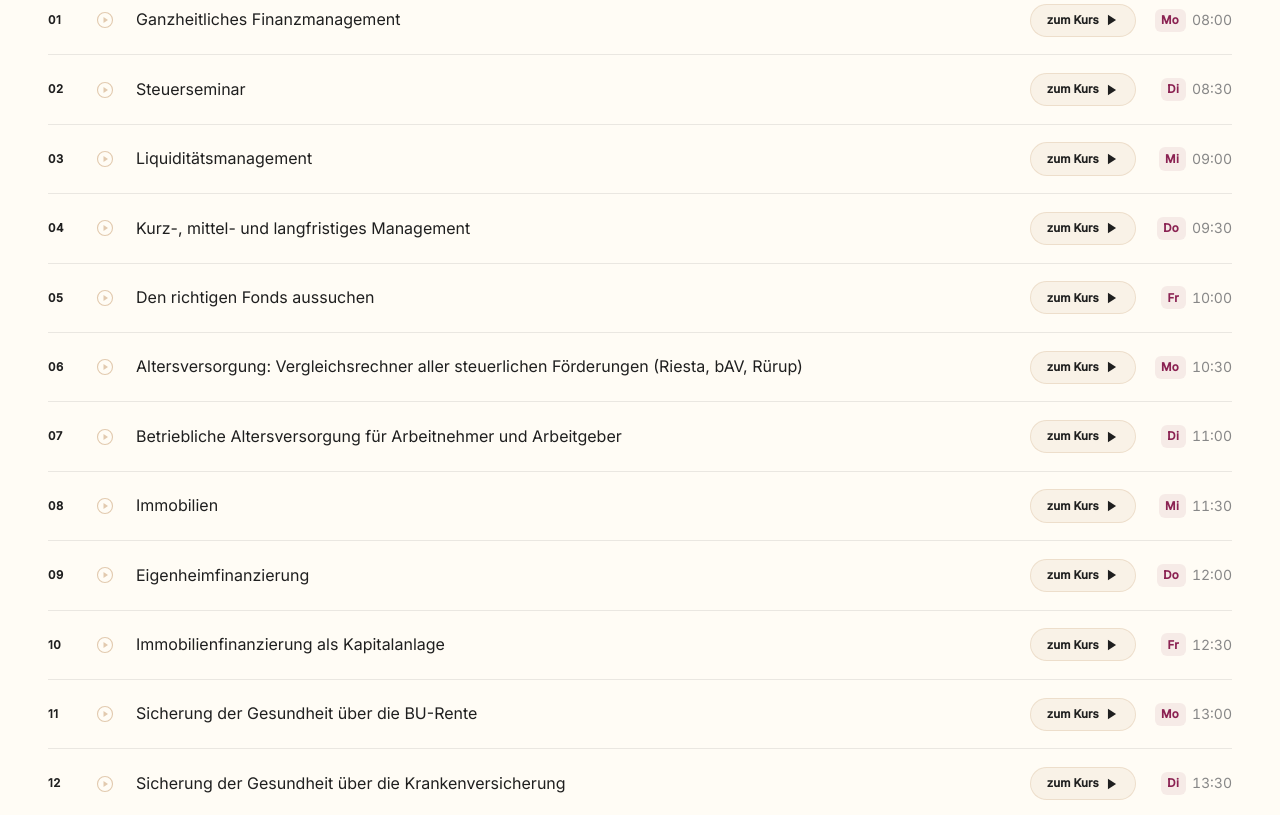
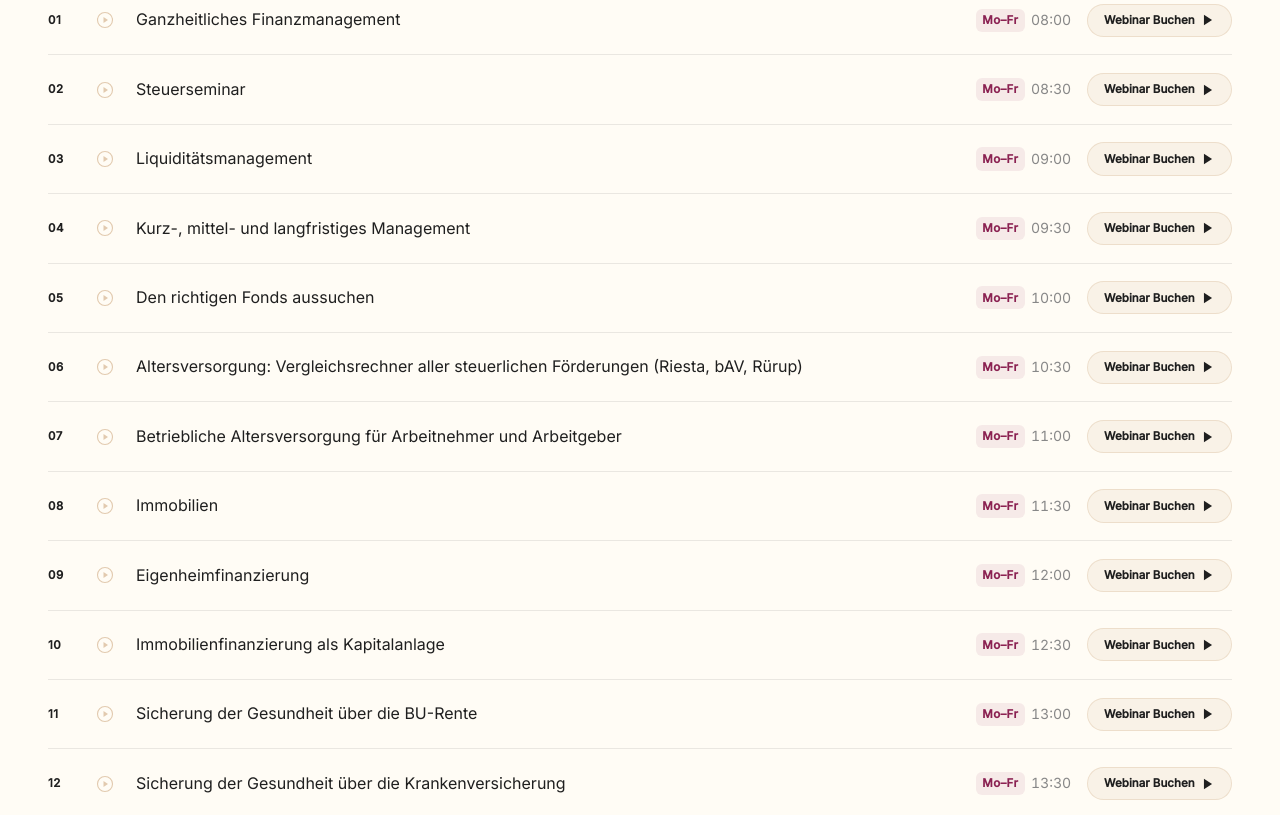
Before and after one commit to bterzi94/inka-koch-2, a plain HTML site: page index.html in a window 1280 px wide. Shown: the part 1345-2160 px from the top of the page. Drawn offline with Linux system fonts and the light colour scheme.

Commit message:
All courses Mo-Fr, btn renamed + moved last

```diff
--- a/assets/css/styles.css
+++ b/assets/css/styles.css
@@ -260,6 +260,8 @@ body.menu-open { overflow: hidden; }
 
 .course-list { list-style: none; margin: 0; padding: 0; }
 .course-item { display: grid; grid-template-columns: 2rem 1.5rem 1fr auto auto; align-items: center; gap: 1rem; padding: 1.1rem 0; border-bottom: 1px solid var(--color-border-light); transition: background var(--ease); }
+.course-item__duration { order: 4; }
+.course-item__btn { order: 5; }
 .course-item:first-child { border-top: 1px solid var(--color-border-light); }
 .course-item:hover { background: rgba(139,34,82,.03); margin: 0 -1rem; padding-left: 1rem; padding-right: 1rem; border-radius: var(--radius-sm); }
 .course-item__num { font-size: var(--text-xs); font-weight: 600; color: var(--color-muted); letter-spacing: .05em; }
--- a/index.html
+++ b/index.html
@@ -132,96 +132,96 @@
           <span class="course-item__num">01</span>
           <span class="course-item__icon"><svg width="18" height="18" viewBox="0 0 24 24" fill="none" stroke="currentColor" stroke-width="1.5" stroke-linecap="round" stroke-linejoin="round"><circle cx="12" cy="12" r="10"/><polygon points="10 8 16 12 10 16 10 8" fill="currentColor" stroke="none"/></svg></span>
           <span class="course-item__title">Ganzheitliches Finanzmanagement</span>
-          <a href="#" class="course-item__btn">zum Kurs <svg width="14" height="14" viewBox="0 0 24 24" fill="currentColor" stroke="none"><polygon points="5 3 19 12 5 21 5 3"/></svg></a>
-          <span class="course-item__duration"><span class="course-item__day">Mo</span> 08:00</span>
+          <a href="#" class="course-item__btn">Webinar Buchen <svg width="14" height="14" viewBox="0 0 24 24" fill="currentColor" stroke="none"><polygon points="5 3 19 12 5 21 5 3"/></svg></a>
+          <span class="course-item__duration"><span class="course-item__day">Mo–Fr</span> 08:00</span>
         </li>
 
         <li class="course-item">
           <span class="course-item__num">02</span>
           <span class="course-item__icon"><svg width="18" height="18" viewBox="0 0 24 24" fill="none" stroke="currentColor" stroke-width="1.5" stroke-linecap="round" stroke-linejoin="round"><circle cx="12" cy="12" r="10"/><polygon points="10 8 16 12 10 16 10 8" fill="currentColor" stroke="none"/></svg></span>
           <span class="course-item__title">Steuerseminar</span>
-          <a href="#" class="course-item__btn">zum Kurs <svg width="14" height="14" viewBox="0 0 24 24" fill="currentColor" stroke="none"><polygon points="5 3 19 12 5 21 5 3"/></svg></a>
-          <span class="course-item__duration"><span class="course-item__day">Di</span> 08:30</span>
+          <a href="#" class="course-item__btn">Webinar Buchen <svg width="14" height="14" viewBox="0 0 24 24" fill="currentColor" stroke="none"><polygon points="5 3 19 12 5 21 5 3"/></svg></a>
+          <span class="course-item__duration"><span class="course-item__day">Mo–Fr</span> 08:30</span>
         </li>
 
         <li class="course-item">
           <span class="course-item__num">03</span>
           <span class="course-item__icon"><svg width="18" height="18" viewBox="0 0 24 24" fill="none" stroke="currentColor" stroke-width="1.5" stroke-linecap="round" stroke-linejoin="round"><circle cx="12" cy="12" r="10"/><polygon points="10 8 16 12 10 16 10 8" fill="currentColor" stroke="none"/></svg></span>
           <span class="course-item__title">Liquiditätsmanagement</span>
-          <a href="#" class="course-item__btn">zum Kurs <svg width="14" height="14" viewBox="0 0 24 24" fill="currentColor" stroke="none"><polygon points="5 3 19 12 5 21 5 3"/></svg></a>
-          <span class="course-item__duration"><span class="course-item__day">Mi</span> 09:00</span>
+          <a href="#" class="course-item__btn">Webinar Buchen <svg width="14" height="14" viewBox="0 0 24 24" fill="currentColor" stroke="none"><polygon points="5 3 19 12 5 21 5 3"/></svg></a>
+          <span class="course-item__duration"><span class="course-item__day">Mo–Fr</span> 09:00</span>
         </li>
 
         <li class="course-item">
           <span class="course-item__num">04</span>
           <span class="course-item__icon"><svg width="18" height="18" viewBox="0 0 24 24" fill="none" stroke="currentColor" stroke-width="1.5" stroke-linecap="round" stroke-linejoin="round"><circle cx="12" cy="12" r="10"/><polygon points="10 8 16 12 10 16 10 8" fill="currentColor" stroke="none"/></svg></span>
           <span class="course-item__title">Kurz-, mittel- und langfristiges Management</span>
-          <a href="#" class="course-item__btn">zum Kurs <svg width="14" height="14" viewBox="0 0 24 24" fill="currentColor" stroke="none"><polygon points="5 3 19 12 5 21 5 3"/></svg></a>
-          <span class="course-item__duration"><span class="course-item__day">Do</span> 09:30</span>
+          <a href="#" class="course-item__btn">Webinar Buchen <svg width="14" height="14" viewBox="0 0 24 24" fill="currentColor" stroke="none"><polygon points="5 3 19 12 5 21 5 3"/></svg></a>
+          <span class="course-item__duration"><span class="course-item__day">Mo–Fr</span> 09:30</span>
         </li>
 
         <li class="course-item">
           <span class="course-item__num">05</span>
           <span class="course-item__icon"><svg width="18" height="18" viewBox="0 0 24 24" fill="none" stroke="currentColor" stroke-width="1.5" stroke-linecap="round" stroke-linejoin="round"><circle cx="12" cy="12" r="10"/><polygon points="10 8 16 12 10 16 10 8" fill="currentColor" stroke="none"/></svg></span>
           <span class="course-item__title">Den richtigen Fonds aussuchen</span>
-          <a href="#" class="course-item__btn">zum Kurs <svg width="14" height="14" viewBox="0 0 24 24" fill="currentColor" stroke="none"><polygon points="5 3 19 12 5 21 5 3"/></svg></a>
-          <span class="course-item__duration"><span class="course-item__day">Fr</span> 10:00</span>
+          <a href="#" class="course-item__btn">Webinar Buchen <svg width="14" height="14" viewBox="0 0 24 24" fill="currentColor" stroke="none"><polygon points="5 3 19 12 5 21 5 3"/></svg></a>
+          <span class="course-item__duration"><span class="course-item__day">Mo–Fr</span> 10:00</span>
         </li>
 
         <li class="course-item">
           <span class="course-item__num">06</span>
           <span class="course-item__icon"><svg width="18" height="18" viewBox="0 0 24 24" fill="none" stroke="currentColor" stroke-width="1.5" stroke-linecap="round" stroke-linejoin="round"><circle cx="12" cy="12" r="10"/><polygon points="10 8 16 12 10 16 10 8" fill="currentColor" stroke="none"/></svg></span>
           <span class="course-item__title">Altersversorgung: Vergleichsrechner aller steuerlichen Förderungen (Riesta, bAV, Rürup)</span>
-          <a href="#" class="course-item__btn">zum Kurs <svg width="14" height="14" viewBox="0 0 24 24" fill="currentColor" stroke="none"><polygon points="5 3 19 12 5 21 5 3"/></svg></a>
-          <span class="course-item__duration"><span class="course-item__day">Mo</span> 10:30</span>
+          <a href="#" class="course-item__btn">Webinar Buchen <svg width="14" height="14" viewBox="0 0 24 24" fill="currentColor" stroke="none"><polygon points="5 3 19 12 5 21 5 3"/></svg></a>
+          <span class="course-item__duration"><span class="course-item__day">Mo–Fr</span> 10:30</span>
         </li>
 
         <li class="course-item">
           <span class="course-item__num">07</span>
           <span class="course-item__icon"><svg width="18" height="18" viewBox="0 0 24 24" fill="none" stroke="currentColor" stroke-width="1.5" stroke-linecap="round" stroke-linejoin="round"><circle cx="12" cy="12" r="10"/><polygon points="10 8 16 12 10 16 10 8" fill="currentColor" stroke="none"/></svg></span>
           <span class="course-item__title">Betriebliche Altersversorgung für Arbeitnehmer und Arbeitgeber</span>
-          <a href="#" class="course-item__btn">zum Kurs <svg width="14" height="14" viewBox="0 0 24 24" fill="currentColor" stroke="none"><polygon points="5 3 19 12 5 21 5 3"/></svg></a>
-          <span class="course-item__duration"><span class="course-item__day">Di</span> 11:00</span>
+          <a href="#" class="course-item__btn">Webinar Buchen <svg width="14" height="14" viewBox="0 0 24 24" fill="currentColor" stroke="none"><polygon points="5 3 19 12 5 21 5 3"/></svg></a>
+          <span class="course-item__duration"><span class="course-item__day">Mo–Fr</span> 11:00</span>
         </li>
 
         <li class="course-item">
           <span class="course-item__num">08</span>
           <span class="course-item__icon"><svg width="18" height="18" viewBox="0 0 24 24" fill="none" stroke="currentColor" stroke-width="1.5" stroke-linecap="round" stroke-linejoin="round"><circle cx="12" cy="12" r="10"/><polygon points="10 8 16 12 10 16 10 8" fill="currentColor" stroke="none"/></svg></span>
           <span class="course-item__title">Immobilien</span>
-          <a href="#" class="course-item__btn">zum Kurs <svg width="14" height="14" viewBox="0 0 24 24" fill="currentColor" stroke="none"><polygon points="5 3 19 12 5 21 5 3"/></svg></a>
-          <span class="course-item__duration"><span class="course-item__day">Mi</span> 11:30</span>
+          <a href="#" class="course-item__btn">Webinar Buchen <svg width="14" height="14" viewBox="0 0 24 24" fill="currentColor" stroke="none"><polygon points="5 3 19 12 5 21 5 3"/></svg></a>
+          <span class="course-item__duration"><span class="course-item__day">Mo–Fr</span> 11:30</span>
         </li>
 
         <li class="course-item">
           <span class="course-item__num">09</span>
           <span class="course-item__icon"><svg width="18" height="18" viewBox="0 0 24 24" fill="none" stroke="currentColor" stroke-width="1.5" stroke-linecap="round" stroke-linejoin="round"><circle cx="12" cy="12" r="10"/><polygon points="10 8 16 12 10 16 10 8" fill="currentColor" stroke="none"/></svg></span>
           <span class="course-item__title">Eigenheimfinanzierung</span>
-          <a href="#" class="course-item__btn">zum Kurs <svg width="14" height="14" viewBox="0 0 24 24" fill="currentColor" stroke="none"><polygon points="5 3 19 12 5 21 5 3"/></svg></a>
-          <span class="course-item__duration"><span class="course-item__day">Do</span> 12:00</span>
+          <a href="#" class="course-item__btn">Webinar Buchen <svg width="14" height="14" viewBox="0 0 24 24" fill="currentColor" stroke="none"><polygon points="5 3 19 12 5 21 5 3"/></svg></a>
+          <span class="course-item__duration"><span class="course-item__day">Mo–Fr</span> 12:00</span>
         </li>
 
         <li class="course-item">
           <span class="course-item__num">10</span>
           <span class="course-item__icon"><svg width="18" height="18" viewBox="0 0 24 24" fill="none" stroke="currentColor" stroke-width="1.5" stroke-linecap="round" stroke-linejoin="round"><circle cx="12" cy="12" r="10"/><polygon points="10 8 16 12 10 16 10 8" fill="currentColor" stroke="none"/></svg></span>
           <span class="course-item__title">Immobilienfinanzierung als Kapitalanlage</span>
-          <a href="#" class="course-item__btn">zum Kurs <svg width="14" height="14" viewBox="0 0 24 24" fill="currentColor" stroke="none"><polygon points="5 3 19 12 5 21 5 3"/></svg></a>
-          <span class="course-item__duration"><span class="course-item__day">Fr</span> 12:30</span>
+          <a href="#" class="course-item__btn">Webinar Buchen <svg width="14" height="14" viewBox="0 0 24 24" fill="currentColor" stroke="none"><polygon points="5 3 19 12 5 21 5 3"/></svg></a>
+          <span class="course-item__duration"><span class="course-item__day">Mo–Fr</span> 12:30</span>
         </li>
 
         <li class="course-item">
           <span class="course-item__num">11</span>
           <span class="course-item__icon"><svg width="18" height="18" viewBox="0 0 24 24" fill="none" stroke="currentColor" stroke-width="1.5" stroke-linecap="round" stroke-linejoin="round"><circle cx="12" cy="12" r="10"/><polygon points="10 8 16 12 10 16 10 8" fill="currentColor" stroke="none"/></svg></span>
           <span class="course-item__title">Sicherung der Gesundheit über die BU-Rente</span>
-          <a href="#" class="course-item__btn">zum Kurs <svg width="14" height="14" viewBox="0 0 24 24" fill="currentColor" stroke="none"><polygon points="5 3 19 12 5 21 5 3"/></svg></a>
-          <span class="course-item__duration"><span class="course-item__day">Mo</span> 13:00</span>
+          <a href="#" class="course-item__btn">Webinar Buchen <svg width="14" height="14" viewBox="0 0 24 24" fill="currentColor" stroke="none"><polygon points="5 3 19 12 5 21 5 3"/></svg></a>
+          <span class="course-item__duration"><span class="course-item__day">Mo–Fr</span> 13:00</span>
         </li>
 
         <li class="course-item">
           <span class="course-item__num">12</span>
           <span class="course-item__icon"><svg width="18" height="18" viewBox="0 0 24 24" fill="none" stroke="currentColor" stroke-width="1.5" stroke-linecap="round" stroke-linejoin="round"><circle cx="12" cy="12" r="10"/><polygon points="10 8 16 12 10 16 10 8" fill="currentColor" stroke="none"/></svg></span>
           <span class="course-item__title">Sicherung der Gesundheit über die Krankenversicherung</span>
-          <a href="#" class="course-item__btn">zum Kurs <svg width="14" height="14" viewBox="0 0 24 24" fill="currentColor" stroke="none"><polygon points="5 3 19 12 5 21 5 3"/></svg></a>
-          <span class="course-item__duration"><span class="course-item__day">Di</span> 13:30</span>
+          <a href="#" class="course-item__btn">Webinar Buchen <svg width="14" height="14" viewBox="0 0 24 24" fill="currentColor" stroke="none"><polygon points="5 3 19 12 5 21 5 3"/></svg></a>
+          <span class="course-item__duration"><span class="course-item__day">Mo–Fr</span> 13:30</span>
         </li>
 
       </ol>
```
